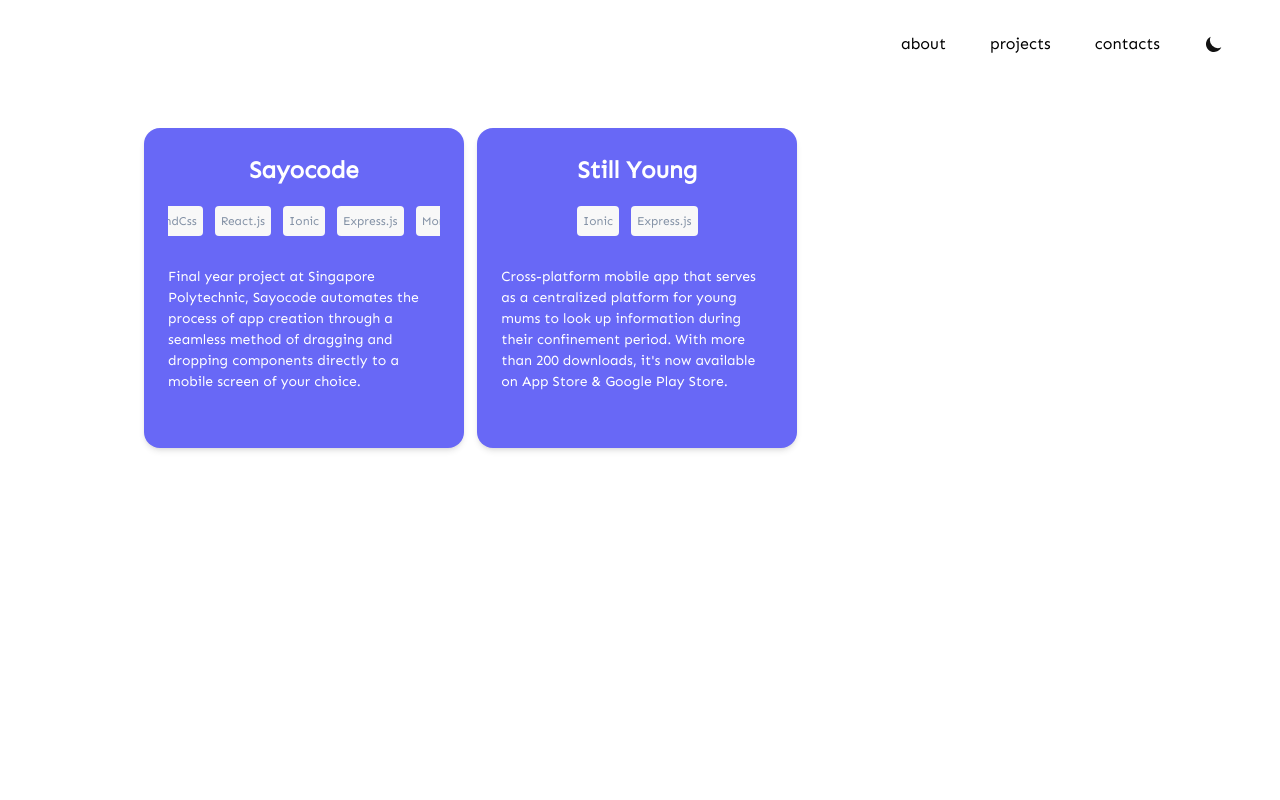
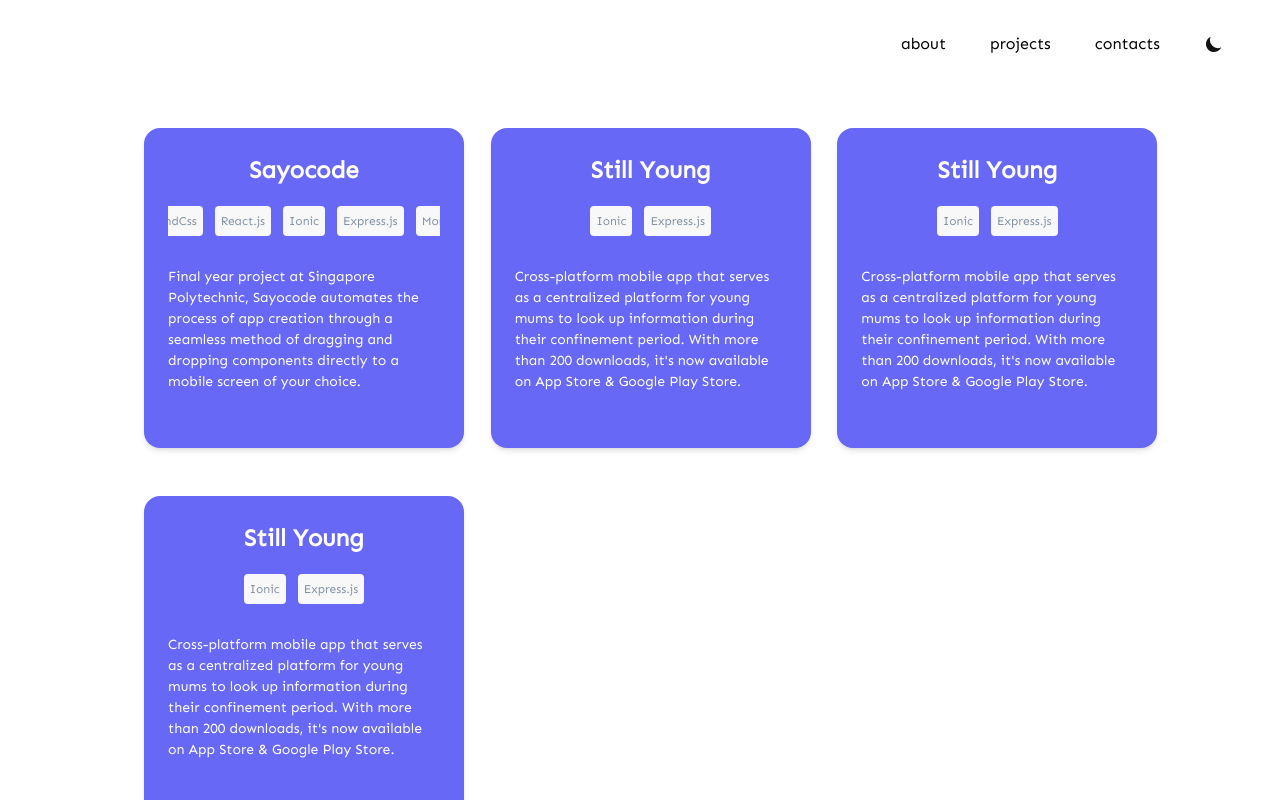
Before and after one commit to joshuadavidang/joshua-david-legacy, a Next.js app: page /projects in a window 1280 px wide. Built offline with nearby package versions, Linux system fonts and the light colour scheme.

Commit message:
fix ui bugs

```diff
--- a/components/MobileNavBar.jsx
+++ b/components/MobileNavBar.jsx
@@ -13,7 +13,7 @@
 
   return (
     <>
-      <div className="flex flex-row items-center justify-end p-3 gap-4">
+      <div className="flex flex-row items-center justify-end p-6 gap-4">
         <DarkMode />
         <MenuAlt3Icon className="w-7 h-7" onClick={toggleHamburger} />
       </div>
--- a/components/NavBar.jsx
+++ b/components/NavBar.jsx
@@ -6,7 +6,7 @@
     <>
       <div
         className="flex md:justify-end md:flex-row md:gap-7 md:pr-12 md:p-6 w-screen md:items-center
-        flex-col items-end p-2"
+        flex-col items-end p-1.5 pr-6"
       >
         <Link href="/">
           <span className="hover:bg-lightGray dark:hover:bg-gray p-2 rounded cursor-pointer">
--- /dev/null
+++ b/data/pastProjects.js
@@ -0,0 +1,30 @@
+export const pastProjects = [
+  {
+    name: "Sayocode",
+    description:
+      "Final year project at Singapore Polytechnic, Sayocode automates the process of app creation through a seamless method of dragging and dropping components directly to a mobile screen of your choice.",
+    year: 2019,
+    techStack: ["TailwindCss", "React.js", "Ionic", "Express.js", "MongoDB"],
+  },
+  {
+    name: "Still Young",
+    description:
+      "Cross-platform mobile app that serves as a centralized platform for young mums to look up information during their confinement period. With more than 200 downloads, it's now available on App Store & Google Play Store.",
+    year: 2019,
+    techStack: ["Ionic", "Express.js"],
+  },
+  {
+    name: "Still Young",
+    description:
+      "Cross-platform mobile app that serves as a centralized platform for young mums to look up information during their confinement period. With more than 200 downloads, it's now available on App Store & Google Play Store.",
+    year: 2019,
+    techStack: ["Ionic", "Express.js"],
+  },
+  {
+    name: "Still Young",
+    description:
+      "Cross-platform mobile app that serves as a centralized platform for young mums to look up information during their confinement period. With more than 200 downloads, it's now available on App Store & Google Play Store.",
+    year: 2019,
+    techStack: ["Ionic", "Express.js"],
+  },
+];
--- a/pages/contacts.js
+++ b/pages/contacts.js
@@ -18,8 +18,7 @@
           <MobileNavBar />
         </nav>
 
-        <main className="md:px-36 md:py-16 md:pt-16 md:h-screen w-screen flex justify-center items-center">
-          <div className="flex flex-col md:flex-row items-center justify-center md:gap-32">
+        <main className="flex flex-col md:flex-row items-center justify-center md:pt-16 md:gap-32">
           <Image src={Coffee} alt="coffee" width={400} />
 
           <div className="flex flex-col text-center">
@@ -51,7 +50,6 @@
               </span>
             </div>
           </div>
-          </div>
         </main>
       </div>
     </>
--- a/pages/projects.js
+++ b/pages/projects.js
@@ -6,26 +6,10 @@
 import CardHeader from "../shared/Card/CardHeader";
 import Chip from "../shared/Chip";
 import Modal from "../shared/Modal";
+import { pastProjects } from "../data/pastProjects";
 
 export default function Projects() {
   const [open, setOpen] = useState(false);
-
-  let pastProjects = [
-    {
-      name: "Sayocode",
-      description:
-        "Final year project at Singapore Polytechnic, Sayocode automates the process of app creation through a seamless method of dragging and dropping components directly to a mobile screen of your choice.",
-      year: 2019,
-      techStack: ["TailwindCss", "React.js", "Ionic", "Express.js", "MongoDB"],
-    },
-    {
-      name: "Still Young",
-      description:
-        "Cross-platform mobile app that serves as a centralized platform for young mums to look up information during their confinement period. With more than 200 downloads, it's now available on App Store & Google Play Store.",
-      year: 2019,
-      techStack: ["Ionic", "Express.js"],
-    },
-  ];
 
   const openModal = () => {
     setOpen(!open);
@@ -41,7 +25,10 @@
         <MobileNavBar />
       </nav>
 
-      <main className="grid md:grid-cols-3 gap-2 gap-y-12 justify-center items-center md:px-36 md:py-16 md:pt-32 pt-12 w-screen md:h-3/4 overflow-scroll">
+      <main
+        className="grid md:grid-cols-3 md:px-36 gap-12 md:pt-32 p-8
+        w-screen h-screen justify-center overflow-scroll"
+      >
         {pastProjects.map((project, index) => (
           <Card openModal={openModal} key={index}>
             <CardHeader>{project.name}</CardHeader>
```
Lines whose indentation alone changed are shown as unchanged.
